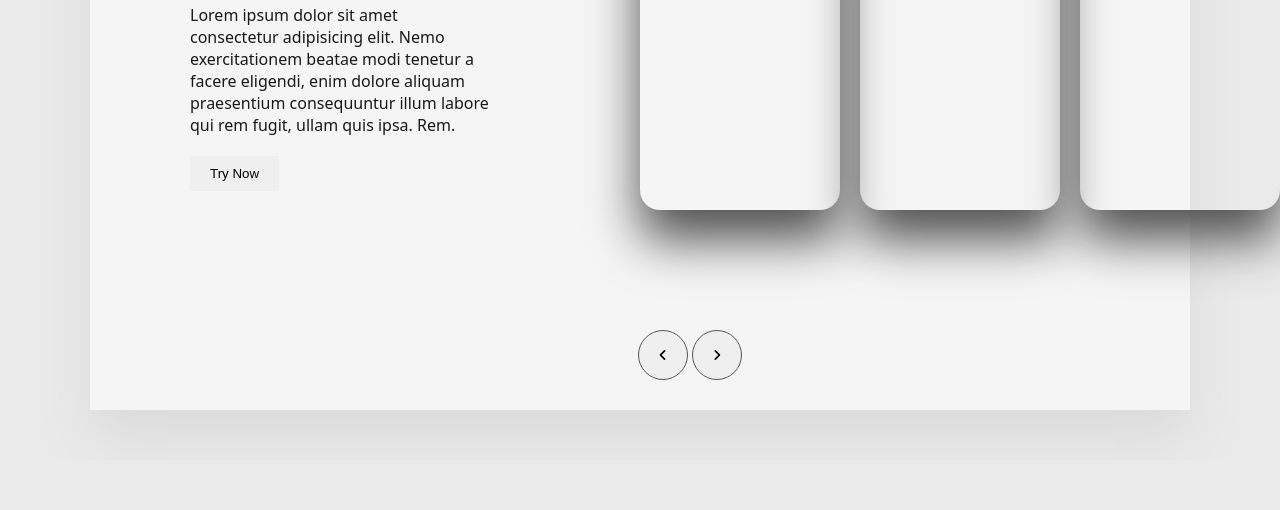
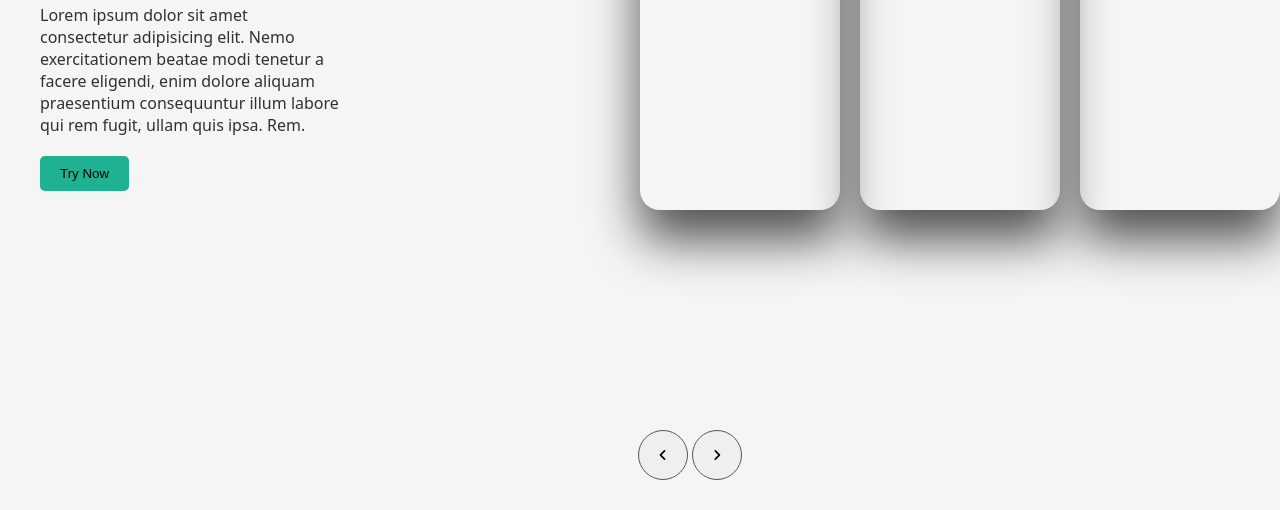
Before and after one commit to nihil77/taichno-app, a plain HTML site: page get_started.html in a window 1280 px wide. Shown: the part 340-850 px from the top of the page. Before the commit the page ends 800 px from the top, so only its background shows below. Drawn offline with Linux system fonts and the light colour scheme.

Commit message:
css-get_started

```diff
--- a/css/get_started.css
+++ b/css/get_started.css
@@ -1,5 +1,6 @@
 body{
-    background-color: #eaeaea;
+    background-color: #1eb292;
+    background: linear-gradient(to right, #e2e2e2, #1eb292);
     overflow: hidden;
 }
 .container{
@@ -7,8 +8,8 @@ body{
     left:50%;
     top:50%;
     transform: translate(-50%,-50%);
-    width:1000px;
-    height:600px;
+    width:1300px;
+    height:800px;
     padding:50px;
     background-color: #f5f5f5;
     box-shadow: 0 30px 50px #dbdbdb;
@@ -61,7 +62,7 @@ body{
     width:300px;
     text-align: left;
     padding:0;
-    color:#1a1919;
+    color:#2d3236;
     transform: translate(0,-50%);
     display: none;
     font-family: system-ui;
@@ -84,6 +85,9 @@ body{
 .item button{
     padding:10px 20px;
     border:none;
+    color: #000; /* Set the text color to black */
+    background-color: #1eb292; /* Change the background color here */
+    border-radius: 5px;
     opacity: 0;
     animation:showcontent 1s ease-in-out 0.6s 1 forwards
 }
@@ -112,5 +116,5 @@ body{
     border:1px solid #555;
     transition: 0.5s;
 }.buttons button:hover{
-    background-color: #bac383;
+    background-color: #1eb292;
 }
--- a/get_started.html
+++ b/get_started.html
@@ -4,7 +4,7 @@
     <meta charset="UTF-8">
     <meta http-equiv="X-UA-Compatible" content="IE=edge">
     <meta name="viewport" content="width=device-width, initial-scale=1.0">
-    <title>Document</title>
+    <title>Get Started</title>
     <link rel="stylesheet" href="css/get_started.css">
     <link rel="stylesheet" href="https://cdnjs.cloudflare.com/ajax/libs/font-awesome/6.2.0/css/all.min.css">
 </head>
```
